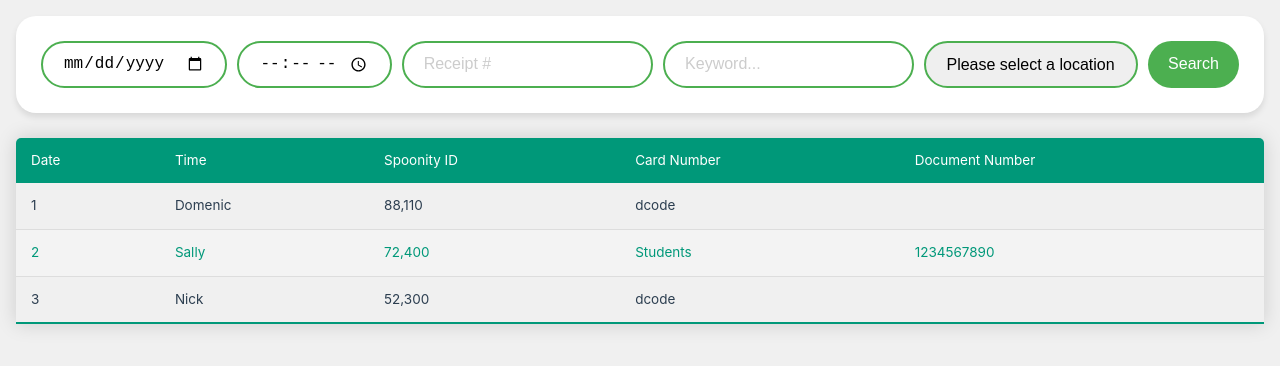
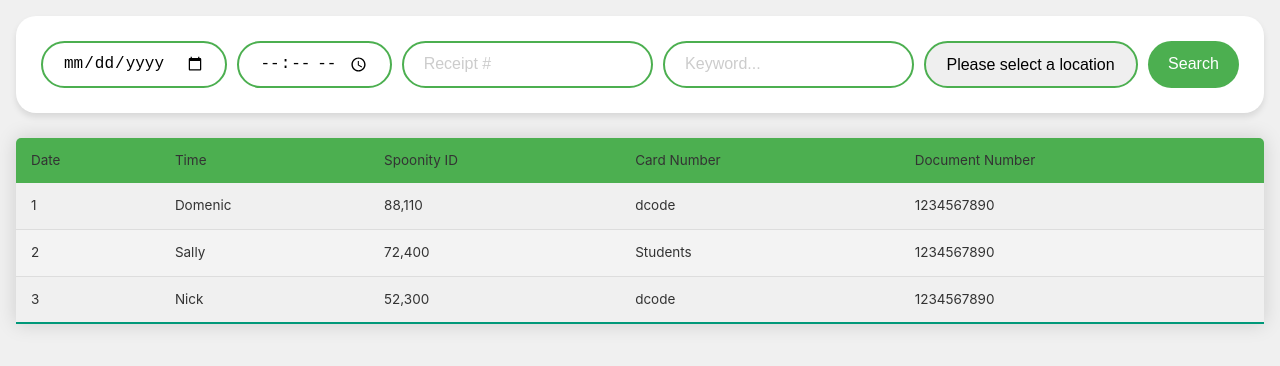
Before and after one commit to Cabezlea/AdminToolSweet, a Vue app: page /Home in a window 1280 px wide. Shown: the top 366 px of the page. Built offline with nearby package versions, Linux system fonts and the light colour scheme.

Commit message:
Table edited with the fields we need, now I will start editing it so that we can actually add stuff and writing the JS logic

```diff
--- a/src/components/Home.vue
+++ b/src/components/Home.vue
@@ -36,6 +36,7 @@
             <td>Domenic</td>
             <td>88,110</td>
             <td>dcode</td>
+            <td>1234567890</td>
           </tr>
           <tr class="active-row">
             <td>2</td>
@@ -49,6 +50,7 @@
             <td>Nick</td>
             <td>52,300</td>
             <td>dcode</td>
+            <td>1234567890</td>
           </tr>
         </tbody>
       </table>
@@ -103,8 +105,6 @@ export default {
   -moz-appearance: none; /* Disables native dropdown styling on Firefox */
 }
 
-
-
 .search-input, .search-btn {
   margin: 5px; /* Adds margin around inputs and button */
   flex-grow: 1; /* Allows inputs and button to grow and fill available space */
@@ -128,6 +128,7 @@ export default {
 .search-input:focus {
   border-color: #2762f3; /* Focus color */
 }
+
 .search-input:hover {
   cursor: pointer;
 }
@@ -149,7 +150,7 @@ export default {
 }
 
 .content-table thead tr {
-    background-color: #009879;
+    background-color: #4CAF50;
     color: #ffffff;
     text-align: left;
     font-weight: bold;
@@ -158,6 +159,7 @@ export default {
 .content-table th,
 .content-table td {
     padding: 12px 15px;
+    color: #333;
 }
 
 .content-table tbody tr {
@@ -176,6 +178,4 @@ export default {
     font-weight: bold;
     color: #009879;
 }
-
-
 </style>
```
